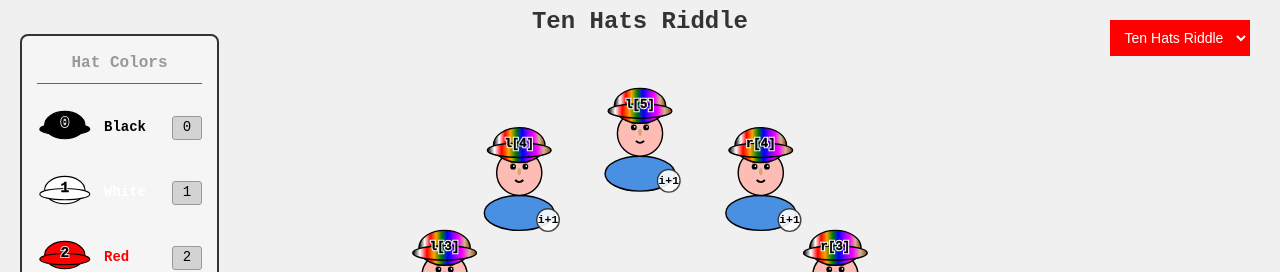
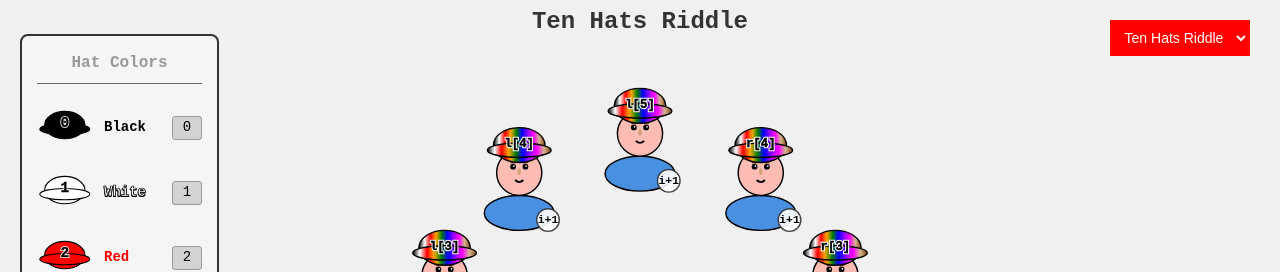
Before and after one commit to rajtiller/ten-hats-riddle, a React (Vite) app: page / in a window 1280 px wide. Shown: the top 272 px of the page. Built offline with nearby package versions, Linux system fonts and the light colour scheme.

Commit message:
fixed guess color issue

```diff
--- a/src/images/HatLegend.tsx
+++ b/src/images/HatLegend.tsx
@@ -21,7 +21,16 @@ const HatLegend: React.FC<HatLegendProps> = () => {
 
   const sizeScale = 1.13; // Same scale as used for people in the group (reduced from 1.15)
 
-  const getTextStyle = (color: string) => {
+  const getTextStyle = (color: string, name: string) => {
+    if (name === "White") {
+      return {
+        color: color,
+        fontWeight: "bold" as const,
+        textShadow:
+          "0.5px 0.5px 0 #000, -0.5px -0.5px 0 #000, 0.5px -0.5px 0 #000, -0.5px 0.5px 0 #000",
+        WebkitTextStroke: "0.5px black",
+      };
+    }
     return {
       color: color,
       fontWeight: "bold" as const,
@@ -110,7 +119,7 @@ const HatLegend: React.FC<HatLegendProps> = () => {
                 minWidth: "60px",
                 display: "flex",
                 alignItems: "center",
-                ...getTextStyle(hatInfo.color),
+                ...getTextStyle(hatInfo.color, hatInfo.name),
               }}
             >
               {hatInfo.name}
```
